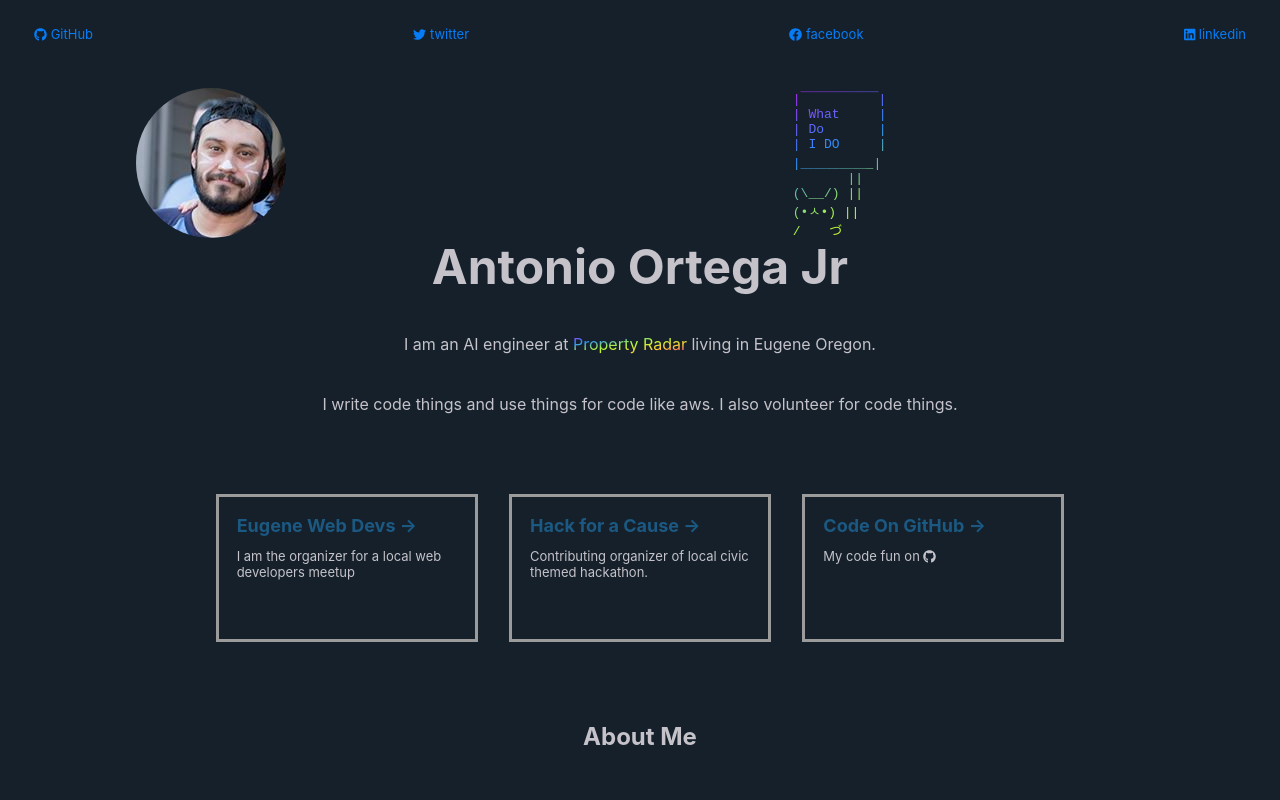
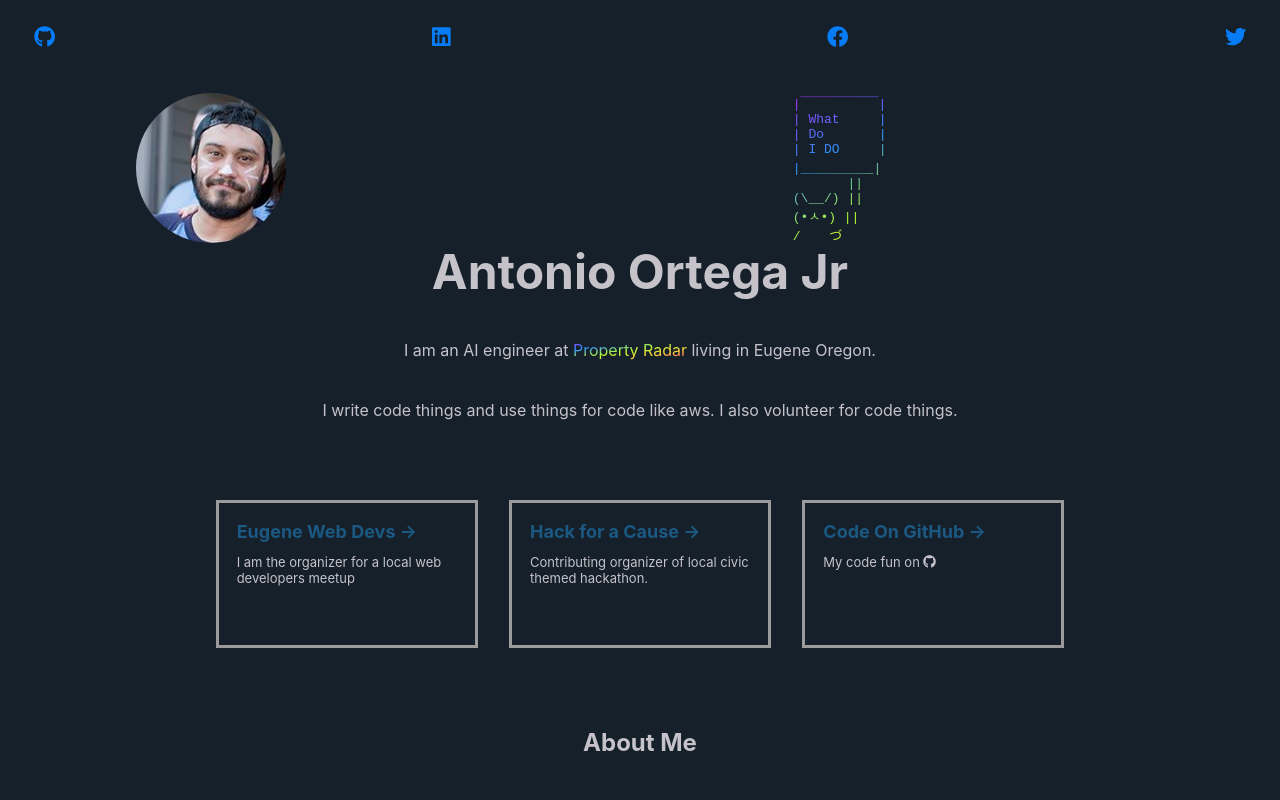
Before and after one commit to antonioortegajr/antonioortegajr, a Next.js app: page / in a window 1280 px wide. Shown: the top 800 px of the page. Built offline with nearby package versions, Linux system fonts and the light colour scheme.

Commit message:
create and impliment social links component in nav

```diff
--- a/components/Nav.js
+++ b/components/Nav.js
@@ -7,6 +7,7 @@ import {
   faLinkedin,
   faGithub,
 } from '@fortawesome/free-brands-svg-icons'
+import SocialLink from './SocialLink'
 
 const links = [
   { href: 'https://github.com/antonioortegajr', label: 'GitHub', num: 0 },
@@ -22,11 +23,11 @@ const iconsArray = [faGithub, faTwitter, faFacebook, faLinkedin]
 const Nav = () => (
   <nav>
     <ul>
-      {links.map(({ key, href, label, num}) => (
-        <li key={key}>
-          <a className="rainbow-hover" href={href}><FontAwesomeIcon width={20} height={20} icon={ iconsArray[num] } /> {label}</a>
-        </li>
-      ))}
+    <SocialLink link='https://github.com/antonioortegajr' icon={faGithub} />
+    <SocialLink link='https://twitter.com/antonioortegajr' icon={faLinkedin} />
+    <SocialLink link='https://facebook.com/antonioortegajr'icon={faFacebook} />
+    <SocialLink link='https://twitter.com/antonioortegajr' icon={faTwitter} />
+
     </ul>
     <style jsx>{`
       :global(body) {
@@ -48,24 +49,6 @@ const Nav = () => (
       nav > ul {
         padding: 4px 16px;
       }
-      li {
-        display: flex;
-        padding: 6px 8px;
-      }
-      a {
-        color: #067df7;
-        text-decoration: none;
-        font-size: 13px;
-      }
-      a:hover{
-        background: red;
-        background: -webkit-linear-gradient(left, red, orange , yellow, green, cyan, blue, violet);
-        background: -o-linear-gradient(right, red, orange, yellow, green, cyan, blue, violet);
-        background: -moz-linear-gradient(right, red, orange, yellow, green, cyan, blue, violet);
-        background: linear-gradient(to bottom right, #b827fc 10%, #2c90fc 35%, #b8fd33 70%, #fec837 85%, #fd1892 100%);
-        -webkit-background-clip: text;
-        -webkit-text-fill-color: transparent;
-      }
     `}</style>
   </nav>
 )
--- /dev/null
+++ b/components/SocialLink.js
@@ -0,0 +1,32 @@
+import React from 'react'
+import Link from 'next/link'
+import { FontAwesomeIcon } from '@fortawesome/react-fontawesome'
+import {
+  faFacebook,
+  faTwitter,
+  faLinkedin,
+  faGithub,
+} from '@fortawesome/free-brands-svg-icons'
+
+const SocialLink = ({link, icon}) => (
+    <div>
+        <li>
+          <a className="rainbow-hover" href={link}><FontAwesomeIcon size='lg' height={20} icon={ icon } /> </a>
+        </li>
+        <style jsx>{`
+            li {
+            display: flex;
+            padding: 6px 8px;
+            }
+            a {
+                color: #067df7;
+                text-decoration: none;
+            }
+            a:hover {
+                color: #fff;
+            }
+        `}</style>
+    </div>
+
+)
+export default SocialLink
```
